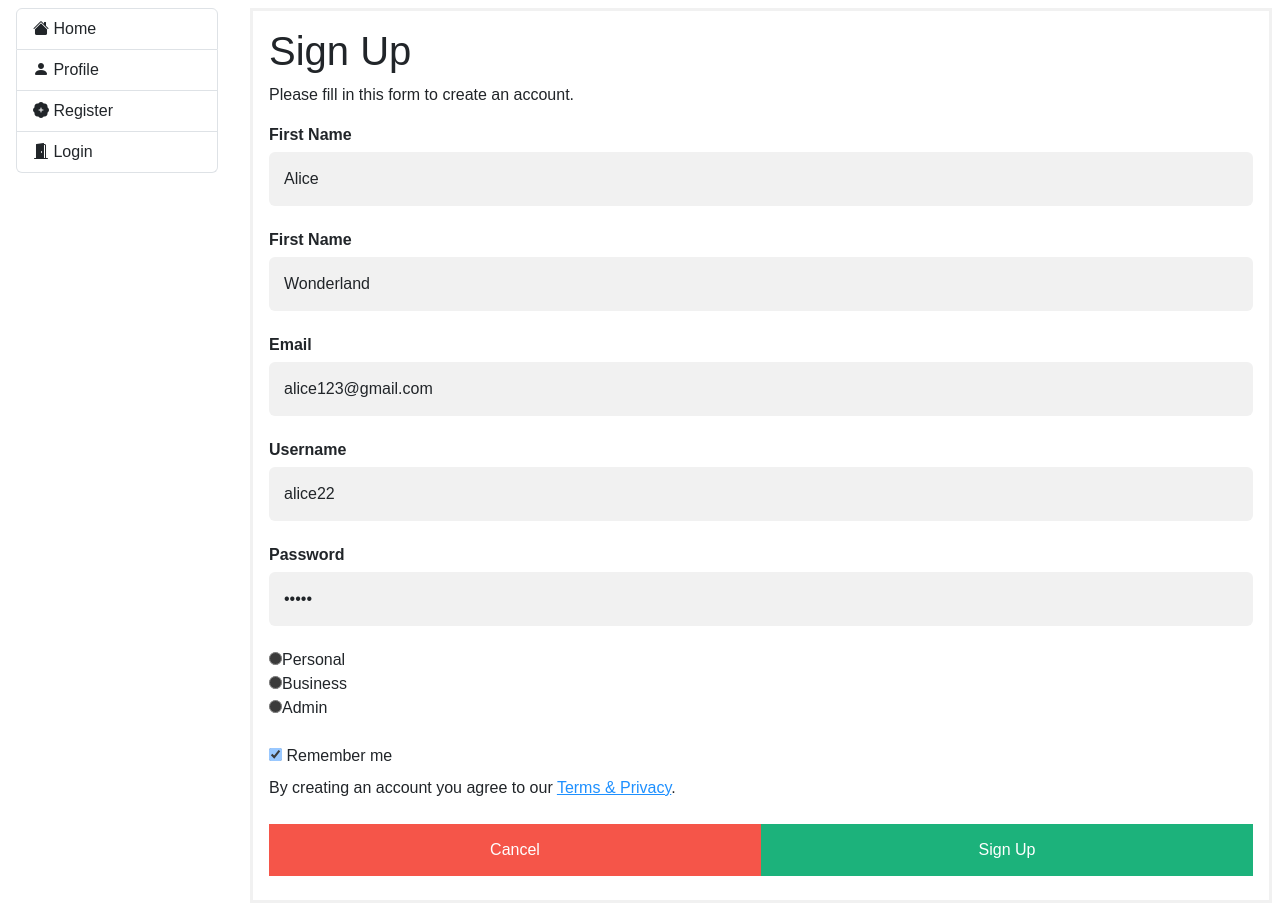
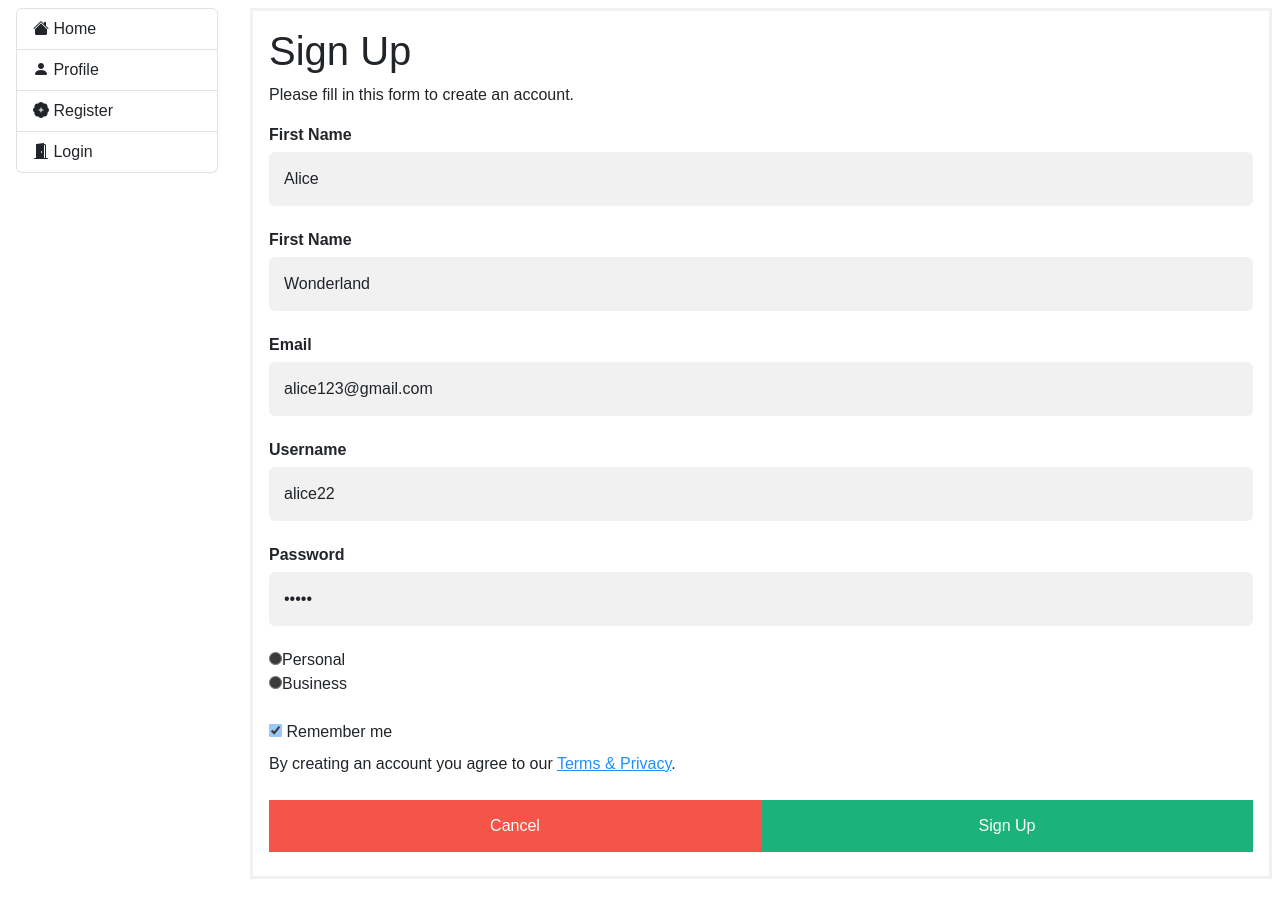
Before and after one commit to emilyhendrick/CS4550_Final_Project, a React (Create React App) app: page /register in a window 1280 px wide. After the commit the page ends 879 px from the top, so only its background shows below. Built offline with nearby package versions, Linux system fonts and the light colour scheme; no server answers.

Commit message:
remove admin role

```diff
--- a/src/signup/index.js
+++ b/src/signup/index.js
@@ -51,9 +51,6 @@ return(
 <input type="radio" value="Business"
       name="radio-role" id="radio-business" onChange={(e) => setUser({ ...user, userRole: e.target.value })} required/>
 <label for="radio-business">Business</label><br/>
-<input type="radio" value="Admin"
-      name="radio-role" id="radio-admin" onChange={(e) => setUser({ ...user, userRole: e.target.value })} required/>
-<label for="radio-admin">Admin</label><br/>
 
 <br/>
 
```
